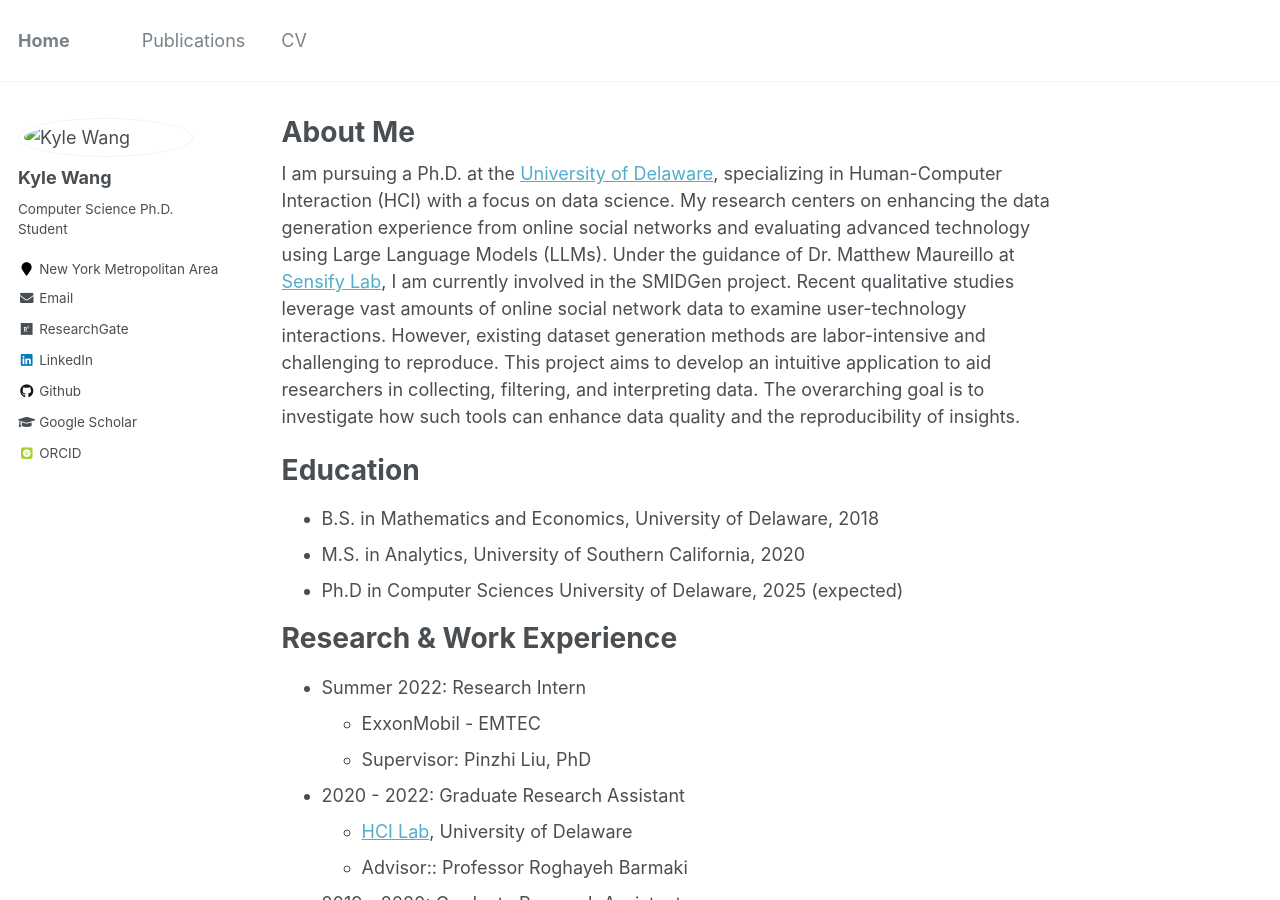
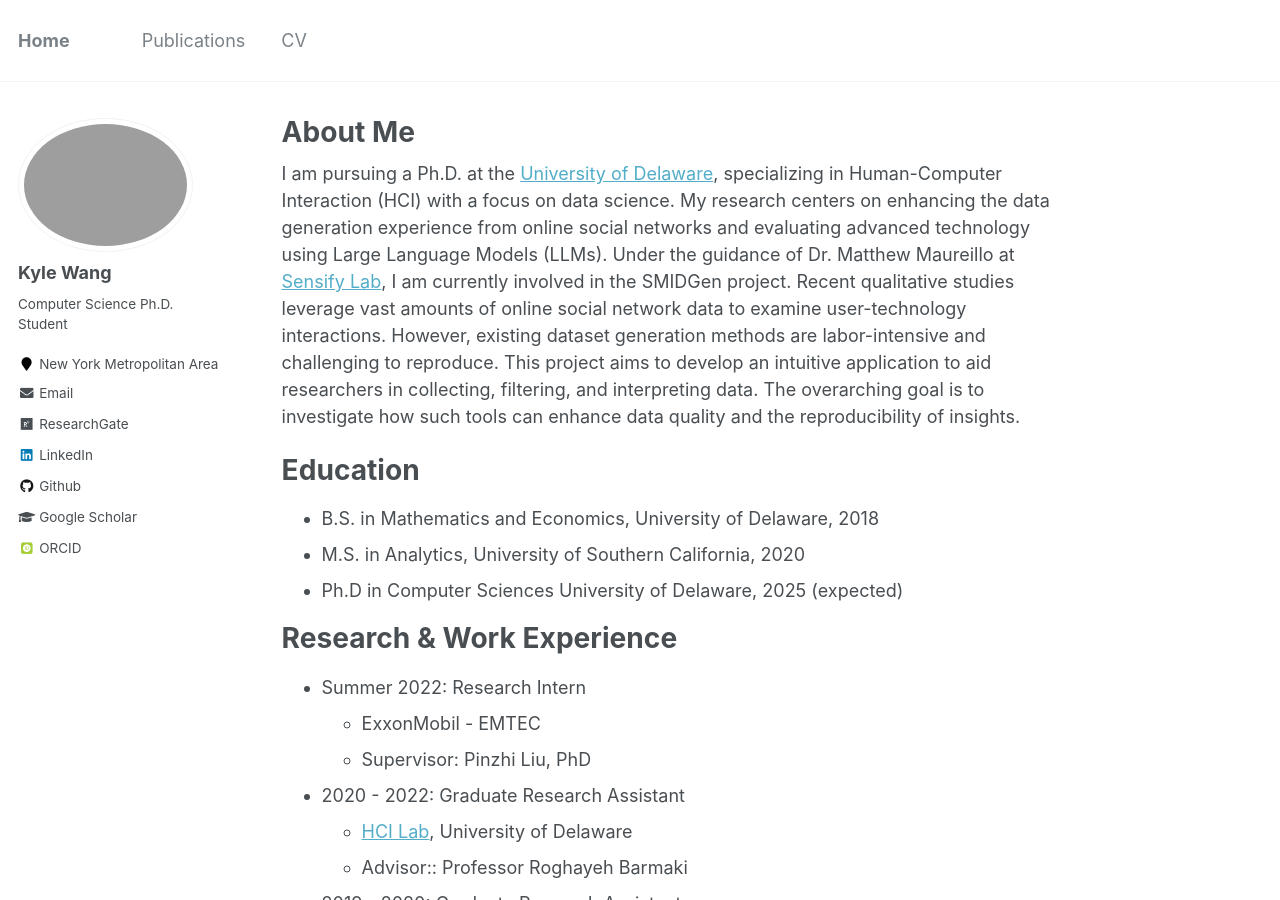
Before and after one commit to kyleearth/kyleearth.github.io, a Jekyll site: the page built from _pages/about.md, in a window 1280 px wide and 900 px high. Built offline with Jekyll 4.4.1, drawn with Linux system fonts in a browser that asks for light colours; some web fonts are replaced.

Commit message:
Update _config.yml

```diff
--- a/_config.yml
+++ b/_config.yml
@@ -18,7 +18,7 @@ repository               : "kyleearth/kyleearth.github.io"
 # Site Author
 author:
   name             : "Kyle Wang"
-  avatar           : "images/profile.png"
+  avatar           : "profile-kw.png"
   bio              : "Computer Science Ph.D. Student"
   pronouns         : # example: "she/her"
   location         : "New York Metropolitan Area"
```
